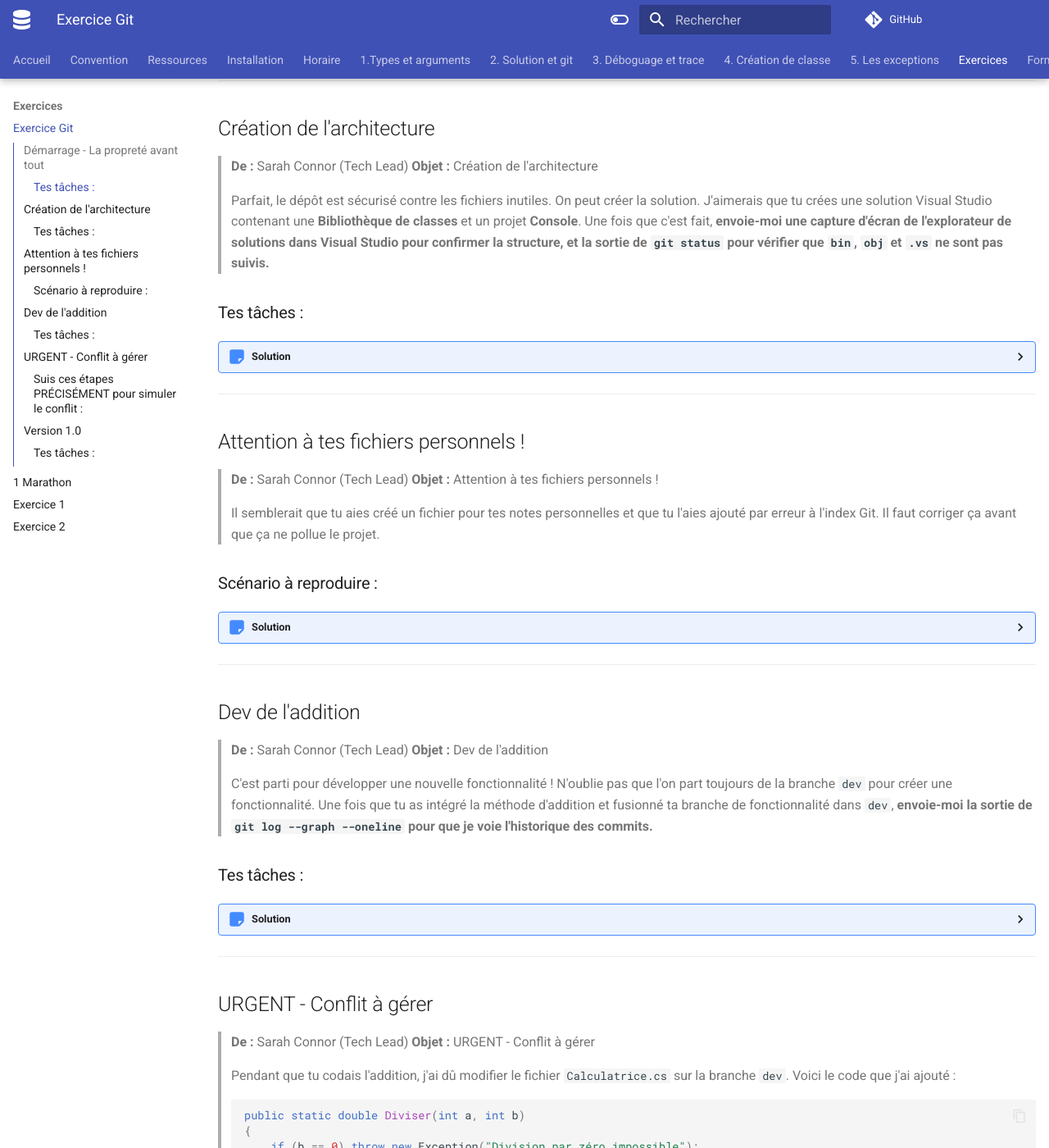
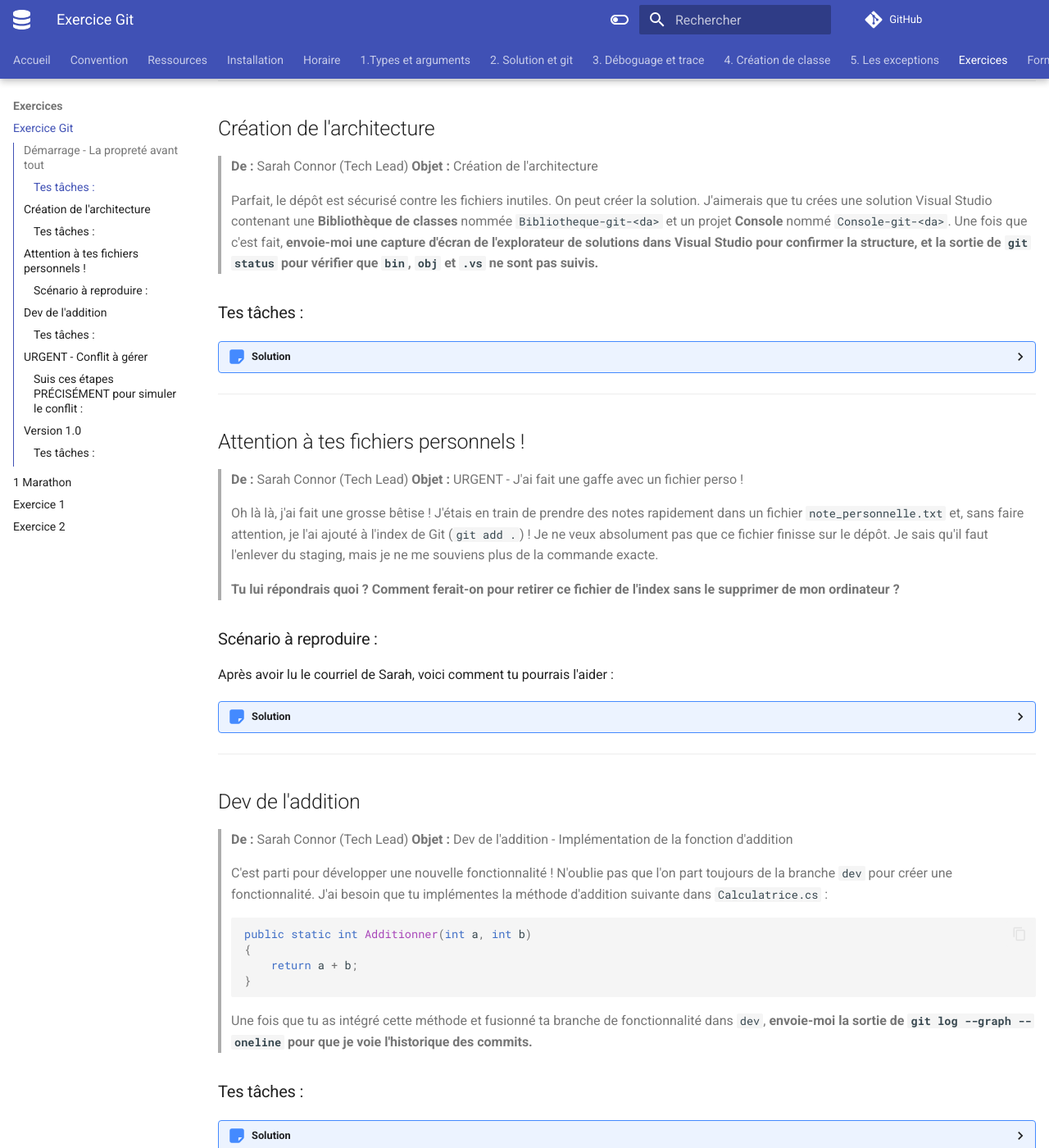
Before and after one commit to TousignantSimon-P2/TousignantSimon-P2.github.io, an MkDocs documentation site: the page built from docs/exercices/exercice_git_semaine_3_1.md, in a window 1280 px wide and 1400 px high, scrolled down 640 px. Shown: the whole window at 82% size. Built offline with MkDocs 1.6.1 and Material for MkDocs 9.7.7, drawn with Linux system fonts in a browser that asks for light colours; comment, search, counter and statistics services are not loaded.

Commit message:
docs(exercices): Met à jour les noms de projets, ajoute le scénario d'erreur de Sarah et déplace le code C# dans les courriels

````diff
--- a/docs/exercices/exercice_git_semaine_3_1.md
+++ b/docs/exercices/exercice_git_semaine_3_1.md
@@ -45,16 +45,16 @@ Vous rejoignez l'équipe de développement de **MathTech Solutions**. Votre resp
 > **De :** Sarah Connor (Tech Lead)
 > **Objet :** Création de l'architecture
 >
-> Parfait, le dépôt est sécurisé contre les fichiers inutiles. On peut créer la solution. J'aimerais que tu crées une solution Visual Studio contenant une **Bibliothèque de classes** et un projet **Console**. Une fois que c'est fait, **envoie-moi une capture d'écran de l'explorateur de solutions dans Visual Studio pour confirmer la structure, et la sortie de `git status` pour vérifier que `bin`, `obj` et `.vs` ne sont pas suivis.**
+> Parfait, le dépôt est sécurisé contre les fichiers inutiles. On peut créer la solution. J'aimerais que tu crées une solution Visual Studio contenant une **Bibliothèque de classes** nommée `Bibliotheque-git-<da>` et un projet **Console** nommé `Console-git-<da>`. Une fois que c'est fait, **envoie-moi une capture d'écran de l'explorateur de solutions dans Visual Studio pour confirmer la structure, et la sortie de `git status` pour vérifier que `bin`, `obj` et `.vs` ne sont pas suivis.**
 
 ### Tes tâches :
 
 ??? Solution "Solution"
     1.  Lance **Visual Studio 2026**.
     2.  Crée une nouvelle solution dans ton dossier cloné :
-        * Nom de la Solution : `MathTechSolution`
-        * Ajoute un projet **Bibliothèque de classes** nommé `MathTech.Librairie`.
-        * Ajoute un projet **Console** nommé `MathTech.Console`.
+        * Nom de la Solution : `[NOM_SOLUTION]`
+        * Ajoute un projet **Bibliothèque de classes** nommé `Bibliotheque-git-[INITIALES]`.
+        * Ajoute un projet **Console** nommé `Console-git-[INITIALES]`.
     3.  Dans la librairie, renomme `Class1.cs` en `Calculatrice.cs` (et mets la classe `public static`).
     4.  Vérifie avec `git status` que les dossiers `bin` et `obj` n'apparaissent pas (grâce à ton travail précédent).
     5.  Valide la structure sur la branche principale :
@@ -73,14 +73,17 @@ Vous rejoignez l'équipe de développement de **MathTech Solutions**. Votre resp
 ## Attention à tes fichiers personnels !
 
 > **De :** Sarah Connor (Tech Lead)
-> **Objet :** Attention à tes fichiers personnels !
+> **Objet :** URGENT - J'ai fait une gaffe avec un fichier perso !
 >
-> Il semblerait que tu aies créé un fichier pour tes notes personnelles et que tu l'aies ajouté par erreur à l'index Git. Il faut corriger ça avant que ça ne pollue le projet.
+> Oh là là, j'ai fait une grosse bêtise ! J'étais en train de prendre des notes rapidement dans un fichier `note_personnelle.txt` et, sans faire attention, je l'ai ajouté à l'index de Git (`git add .`) ! Je ne veux absolument pas que ce fichier finisse sur le dépôt. Je sais qu'il faut l'enlever du staging, mais je ne me souviens plus de la commande exacte.
+>
+> **Tu lui répondrais quoi ? Comment ferait-on pour retirer ce fichier de l'index sans le supprimer de mon ordinateur ?**
 
 ### Scénario à reproduire :
+Après avoir lu le courriel de Sarah, voici comment tu pourrais l'aider :
 
 ??? Solution "Solution"
-    1.  Crée un fichier texte nommé `mes_notes.txt` à la racine du projet.
+    1.  Crée un fichier texte nommé `note_personnelle.txt` à la racine du projet.
     2.  Ajoute-le à l'index par erreur (oups !) :
         ```bash
         git add .
@@ -89,11 +92,12 @@ Vous rejoignez l'équipe de développement de **MathTech Solutions**. Votre resp
         ```bash
         git status
         ```
-    4.  **Correction :** On veut garder le fichier sur ton ordi, mais l'enlever de Git. Utilise la commande magique :
+    4.  **Correction :** Pour garder le fichier sur ton ordi et l'enlever de Git de l'index :
         ```bash
-        git rm --cached mes_notes.txt
+        git restore --staged note_personnelle.txt
         ```
-    5.  Pour éviter de refaire l'erreur, ajoute `mes_notes.txt` à la fin de ton fichier `.gitignore`.
+        (Note: `git rm --cached` also works, but `git restore --staged` is generally preferred for unstaging files.)
+    5.  Pour éviter de refaire l'erreur, ajoute `note_personnelle.txt` à la fin de ton fichier `.gitignore`.
     6.  Valide la mise à jour du gitignore sur la branche `dev` :
         ```bash
         git add .gitignore
@@ -105,20 +109,21 @@ Vous rejoignez l'équipe de développement de **MathTech Solutions**. Votre resp
 ## Dev de l'addition
 
 > **De :** Sarah Connor (Tech Lead)
-> **Objet :** Dev de l'addition
+> **Objet :** Dev de l'addition - Implémentation de la fonction d'addition
 >
-> C'est parti pour développer une nouvelle fonctionnalité ! N'oublie pas que l'on part toujours de la branche `dev` pour créer une fonctionnalité. Une fois que tu as intégré la méthode d'addition et fusionné ta branche de fonctionnalité dans `dev`, **envoie-moi la sortie de `git log --graph --oneline` pour que je voie l'historique des commits.**
+> C'est parti pour développer une nouvelle fonctionnalité ! N'oublie pas que l'on part toujours de la branche `dev` pour créer une fonctionnalité. J'ai besoin que tu implémentes la méthode d'addition suivante dans `Calculatrice.cs` :
+> ```csharp
+> public static int Additionner(int a, int b)
+> {
+>     return a + b;
+> }
+> ```
+> Une fois que tu as intégré cette méthode et fusionné ta branche de fonctionnalité dans `dev`, **envoie-moi la sortie de `git log --graph --oneline` pour que je voie l'historique des commits.**
 
 ### Tes tâches :
 ??? Solution "Solution"
     1.  Crée une branche nommée `fonctionnalite/addition` (depuis `dev`).
-    2.  Dans `Calculatrice.cs`, ajoute :
-        ```csharp
-        public static int Additionner(int a, int b)
-        {
-            return a + b;
-        }
-        ```
+    2.  Implémente la méthode `Additionner` dans `Calculatrice.cs` selon les spécifications de Sarah.
     3.  Valide ton travail :
         ```bash
         git add .
````
